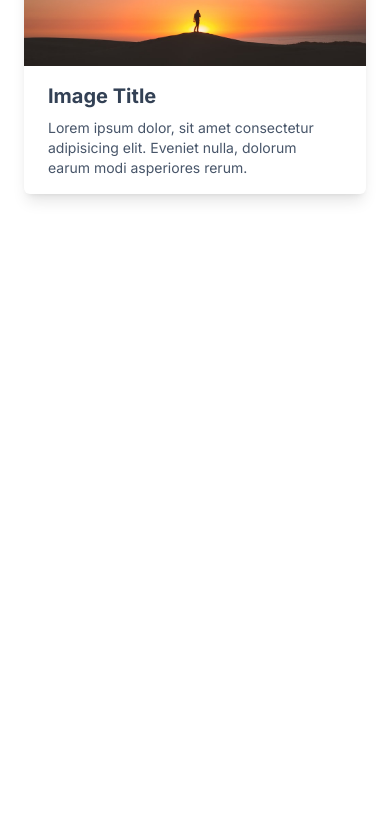
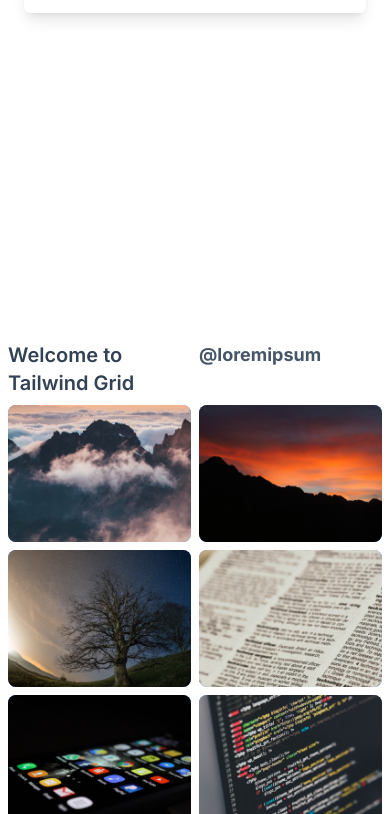
Before and after one commit to damej7/learning-tailwindcss, a plain HTML site: page index.html in a window 390 px wide. Shown: the part 8475-9289 px from the top of the page. Before the commit the page ends 9117 px from the top, so only its background shows below. Drawn offline with nearby package versions, Linux system fonts and the light colour scheme.

Commit message:
added images and trying using grid

```diff
--- a/index.html
+++ b/index.html
@@ -286,6 +286,75 @@
         <!-- end card -->
     </div>
 
+    <div class="mt-64 p-2 font-inter grid grid-cols-2 gap-2 md:grid-cols-4 md:p-4">
+        <h2 class="h-15 text-xl font-semibold text-slate-700 md:col-start-4 md:row-start-2 md:flex md:self-center">
+            <span>Welcome to Tailwind Grid</span>
+        </h2>
+        <div class="h-15 text-lg font-bold text-slate-600 md:row-start-2 md:col-start-2 md:flex"><span
+                class="self-end">@loremipsum</span></div>
+
+        <div
+            class="h-15 bg-blue-500 aspect-[4/3] rounded-lg md:aspect-[3/4] xl:aspect[4/3] overflow-hidden group relative hover:scale-95 transition-all duration-500">
+            <div
+                class="w-full h-full bg-cover absolute group-hover:scale-125 transition-all duration-500 bg-[url('/assets/img/img-sunrise-2.jfif')] group-hover:rotate-12">
+            </div>
+        </div>
+        <div
+            class="h-15 bg-blue-500 aspect-[4/3] rounded-lg md:aspect-[3/4] xl:aspect[4/3] md:col-start-3 overflow-hidden group relative hover:scale-95 transition-all duration-500">
+            <div
+                class="w-full h-full bg-cover absolute group-hover:scale-125 transition-all duration-500 bg-[url('/assets/img/img-sunrise-3.jfif')] group-hover:rotate-12">
+            </div>
+        </div>
+        <div
+            class="h-15 bg-blue-500 aspect-[4/3] rounded-lg md:aspect-[3/4] xl:aspect[4/3] overflow-hidden group relative hover:scale-95 transition-all duration-500">
+            <div
+                class="w-full h-full bg-cover absolute group-hover:scale-125 transition-all duration-500 bg-[url('/assets/img/img-sunrise-4.jfif')] group-hover:rotate-12">
+            </div>
+        </div>
+        <div
+            class="h-15 bg-blue-500 aspect-[4/3] rounded-lg md:aspect-[3/4] xl:aspect[4/3] overflow-hidden group relative hover:scale-95 transition-all duration-500">
+            <div
+                class="w-full h-full bg-cover absolute group-hover:scale-125 transition-all duration-500 bg-[url('/assets/img/img-tech-1.jfif')] group-hover:rotate-12">
+            </div>
+        </div>
+        <div
+            class="h-15 bg-blue-500 aspect-[4/3] rounded-lg md:aspect-[3/4] xl:aspect[4/3] overflow-hidden group relative hover:scale-95 transition-all duration-500">
+            <div
+                class="w-full h-full bg-cover absolute group-hover:scale-125 transition-all duration-500 bg-[url('/assets/img/img-tech-2.jfif')] group-hover:rotate-12">
+            </div>
+        </div>
+        <div
+            class="h-15 bg-blue-500 aspect-[4/3] rounded-lg md:aspect-[3/4] xl:aspect[4/3] md:col-start-2 overflow-hidden group relative hover:scale-95 transition-all duration-500">
+            <div
+                class="w-full h-full bg-cover absolute group-hover:scale-125 transition-all duration-500 bg-[url('/assets/img/img-tech-3.jfif')] group-hover:rotate-12">
+            </div>
+        </div>
+        <div
+            class="h-15 bg-blue-500 aspect-[4/3] rounded-lg md:aspect-[3/4] xl:aspect[4/3] md:col-start-4 overflow-hidden group relative hover:scale-95 transition-all duration-500">
+            <div
+                class="w-full h-full bg-cover absolute group-hover:scale-125 transition-all duration-500 bg-[url('/assets/img/img-sunset-1.jfif')] group-hover:rotate-12">
+            </div>
+        </div>
+        <div
+            class="h-15 bg-blue-500 aspect-[4/3] rounded-lg md:aspect-[3/4] xl:aspect[4/3] overflow-hidden group relative hover:scale-95 transition-all duration-500">
+            <div
+                class="w-full h-full bg-cover absolute group-hover:scale-125 transition-all duration-500 bg-[url('/assets/img/img-sunset-2.jfif')] group-hover:rotate-12">
+            </div>
+        </div>
+        <div
+            class="h-15 bg-blue-500 aspect-[4/3] rounded-lg md:aspect-[3/4] xl:aspect[4/3] md:col-start-3 overflow-hidden group relative hover:scale-95 transition-all duration-500">
+            <div
+                class="w-full h-full bg-cover absolute group-hover:scale-125 transition-all duration-500 bg-[url('/assets/img/img-sunset-3.jfif')] group-hover:rotate-12">
+            </div>
+        </div>
+        <div
+            class="h-15 bg-blue-500 aspect-[4/3] rounded-lg md:aspect-[3/4] xl:aspect[4/3] md:col-start-3 overflow-hidden group relative hover:scale-95 transition-all duration-500">
+            <div
+                class="w-full h-full bg-cover absolute group-hover:scale-125 transition-all duration-500 bg-[url('/assets/img/img-sunset-4.jfif')] group-hover:rotate-12">
+            </div>
+        </div>
+    </div>
+
     <div class="mb-96"></div>
 
     <script>
```
Also changed, not shown: assets/img/img-sunrise-2.jfif (added), assets/img/img-sunrise-3.jfif (added), assets/img/img-sunrise-4.jfif (added), assets/img/img-sunset-1.jfif (renamed from assets/img/img-sunset.jfif), assets/img/img-sunset-2.jfif (added), assets/img/img-sunset-3.jfif (added), assets/img/img-sunset-4.jfif (added), assets/img/img-tech-1.jfif (added), assets/img/img-tech-2.jfif (added), assets/img/img-tech-3.jfif (added).
